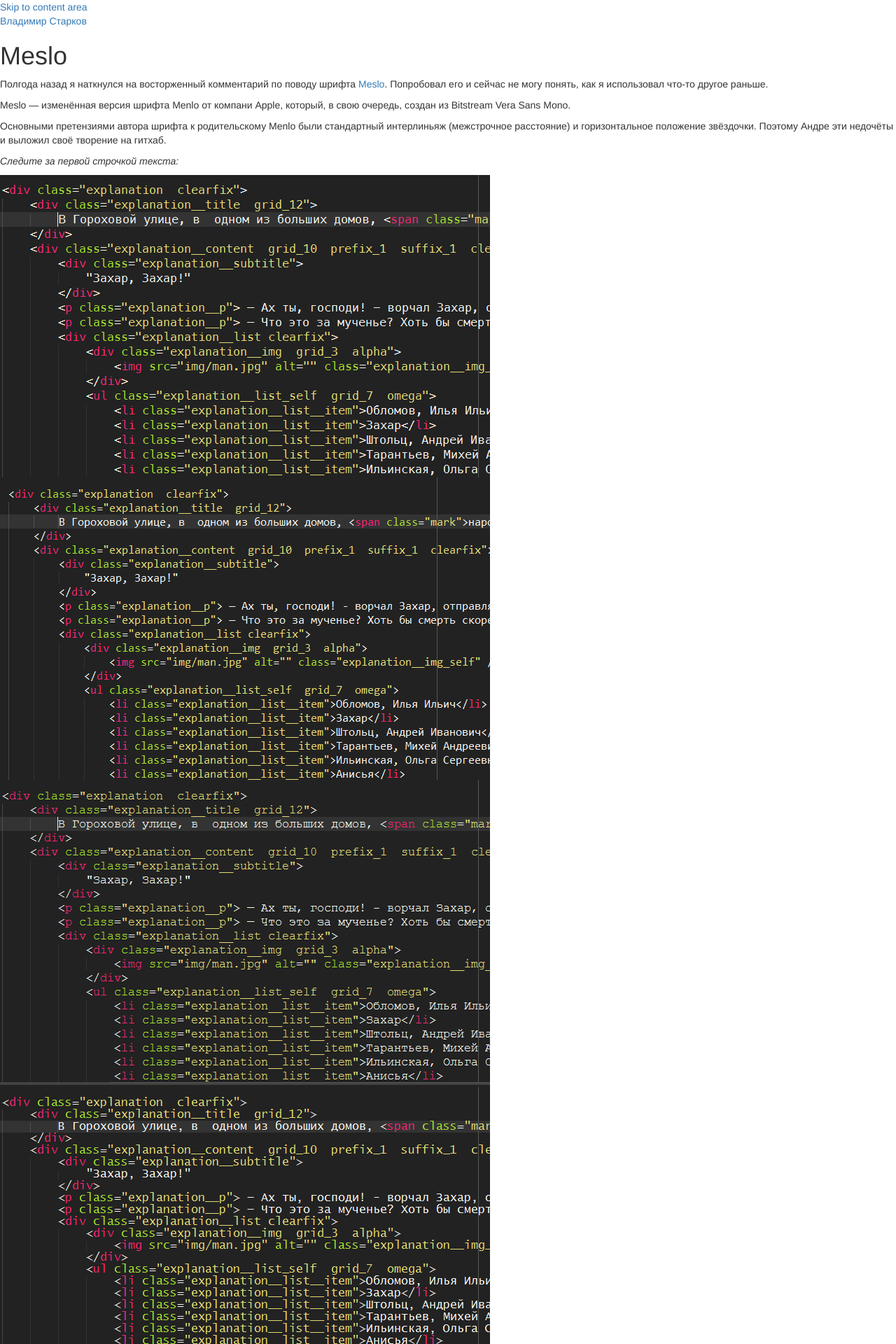
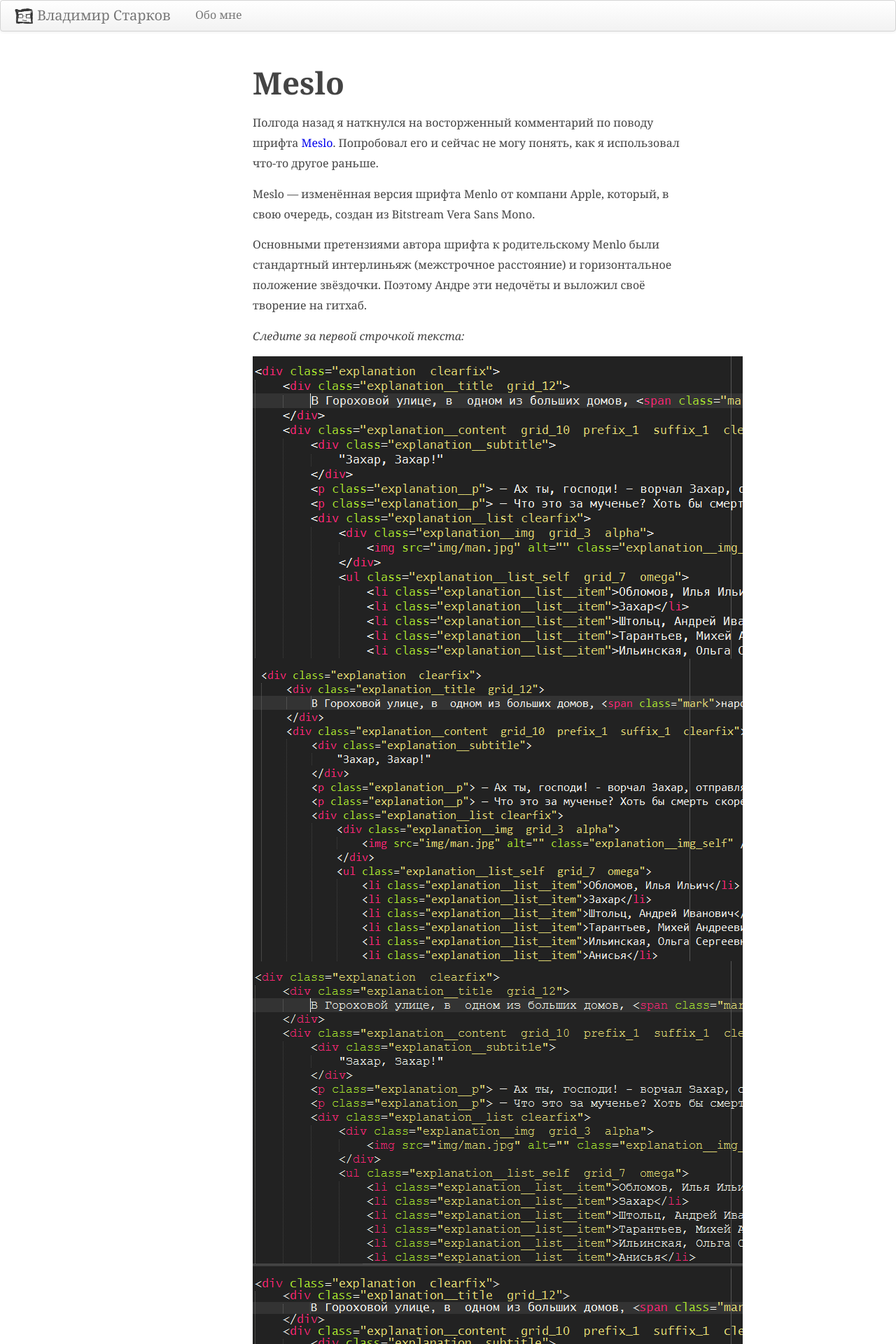
Before and after one commit to iamstarkov/vstarkov.ru, a Jekyll site: the page built from _posts/2012-10-30-meslo.md, in a window 1280 px wide. Shown: the top 1920 px of the page at 70% size. Built offline with Jekyll 4.4.1, drawn with Linux system fonts in a browser that asks for light colours; nearby versions of some CDN libraries; library files that are not in the unit come from our copies; comment, search, counter and statistics services are not loaded.

Commit message:
added final bootstrap

```diff
--- a/_layouts/default.html
+++ b/_layouts/default.html
@@ -7,7 +7,8 @@
 	<meta http-equiv="X-UA-Compatible" content="IE=edge,chrome=1" />
 	<meta name="viewport" content="width=device-width">
 
-	<link href="css/bootstrap.min.css" rel="stylesheet" />
+	<link href="/css/bootstrap.min.css" rel="stylesheet" />
+	<link href="/css/style.css" rel="stylesheet" />
 	<!--
 	<link href="/css/reset.css"      rel="stylesheet" />
 	<link href="/css/layout.css"     rel="stylesheet" />
@@ -24,20 +25,23 @@
 </head>
 <body>
 
-<div id="skip-links">
-	<a href="#main" title="Skip to content area">Skip to content area</a>
-</div>
+<div class="wrap row-fluid">
 
-<div class="wrap">
 	<!-- HEADER -->
-	<header>
-		<a href="/" class="logo">
-			Владимир Старков
-		</a>
+	<header class="navbar">
+		<div class="navbar-inner">
+			<a class="brand" href="/">
+				<img class="logo pull-left" src="/img/logo.svg" alt="">
+				Владимир Старков
+			</a>
+			<ul class="nav">
+				<li><a href="#">Обо мне</a></li>
+			</ul>
+		</div>
 	</header>
 	<!-- /HEADER -->
 
-	<div class="main_wrap">
+	<div class="span6 offset3">
 		{{ content }}
 	</div>
 
--- a/_layouts/post.html
+++ b/_layouts/post.html
@@ -3,7 +3,7 @@
 ---
 
 <article>
-	<div class="content">
+	<div >
 		{{ content }}
 	</div>
 	<aside class="comments">
--- a/_posts/2012-10-30-meslo.md
+++ b/_posts/2012-10-30-meslo.md
@@ -14,11 +14,11 @@
 Основными претензиями автора шрифта к родительскому Menlo были стандартный интерлиньяж (межстрочное расстояние) и горизонтальное положение звёздочки. Поэтому Андре эти недочёты и выложил своё творение на гитхаб.
 
 *Cледите за первой строчкой текста:*
-<div class="fotorama" data-autoplay="3000" data-fullscreenIcon="true">
-	<img title="Meslo" src="../img/meslo-html-sample.png" height="432" width="700" alt="Meslo" />
-	<img title="Consolas" src="../img/consolas-html-sample.png" height="432" width="700" alt="Consolas">
-	<img title="Courier New" src="../img/courier-new-html-sample.png" height="432" width="700" alt="Courier New" />
-	<img title="Lucida Console" src="../img/lucida-console-html-sample.png" height="432" width="700" alt="Lucida Console" />
+<div class="fotorama" data-width="100%" data-autoplay="3000" data-fullscreenIcon="true" >
+	<img title="Meslo" src="../img/meslo-html-sample.png" alt="Meslo" />
+	<img title="Consolas" src="../img/consolas-html-sample.png" alt="Consolas">
+	<img title="Courier New" src="../img/courier-new-html-sample.png" alt="Courier New" />
+	<img title="Lucida Console" src="../img/lucida-console-html-sample.png" alt="Lucida Console" />
 </div>
 
 Из этих четырёх конкурентов я выбрал Meslo, по следующим причинам:
--- /dev/null
+++ b/css/style.css
@@ -0,0 +1,5 @@
+.logo {
+	width: 32px;
+	height: 32px;
+	background: url('/img/logo.svg');
+}
```
Also changed, not shown: img/logo.svg (added).
